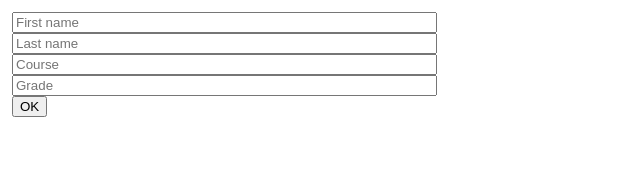
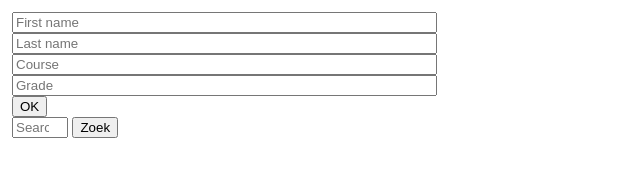
Before and after one commit to wa1id/Students-CouchDB-oefening-, a plain HTML site: page app/_attachments/index.html in a window 1280 px wide. Shown: the whole page, without its empty margins (0-640 px from the left). Drawn offline with Linux system fonts and the light colour scheme.

Commit message:
search box to filter by grade

```diff
--- a/app/_attachments/index.html
+++ b/app/_attachments/index.html
@@ -16,6 +16,8 @@
 		<br>
 	<button onClick="createDoc()">OK</button>
 		<br>
+	<input type="number" min="0" max="20" id="gradeSearch" placeholder="Search by grade" size="15">
+	<button onClick="search()">Zoek</button>
 	<div id=output></div>
   </body>
   <script src="scripts/jquery-3.2.1.min.js"></script>
--- a/app/_attachments/scripts/main.js
+++ b/app/_attachments/scripts/main.js
@@ -28,7 +28,7 @@ function createDoc() {
 		success:		function(data) {
 			console.log(data);
 			buildOutput(ALL_DOCS, 0, '');
-			//buildOutput(BY_GRADE, 1, 19);
+			//buildOutput(BY_GRADE, 1, 19); //now used in search function
 		},
 		error:			function(XMLHttpRequest, textStatus, errorThrown) {
 			console.log(errorThrown);
@@ -74,3 +74,8 @@ function buildOutput(view, tag, param) {
 		}
 	});
 }
+
+function search() {
+	var grade = $("#gradeSearch").val(); //get value of textbox
+	buildOutput(BY_GRADE, 1, grade);
+}
```
